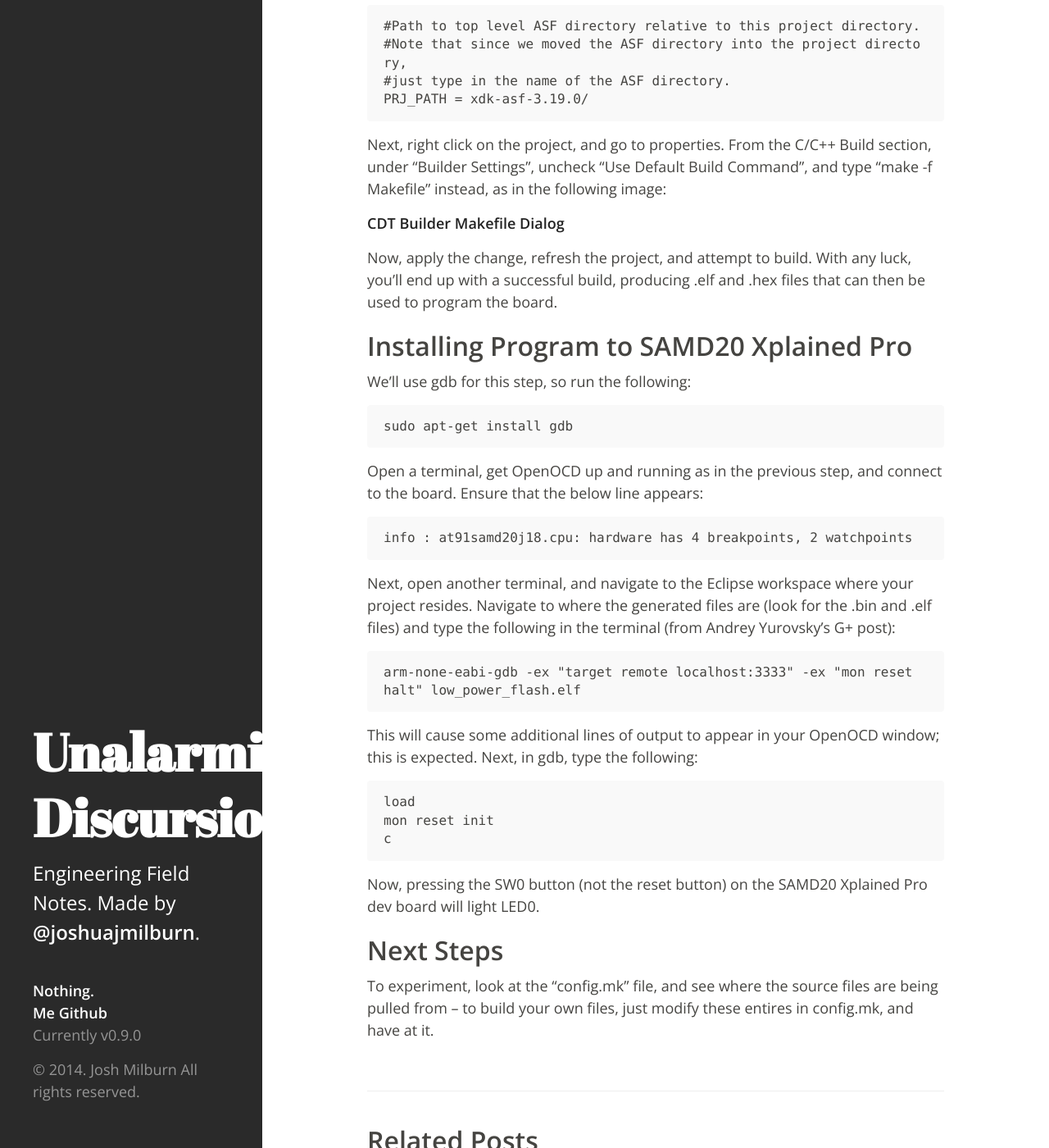
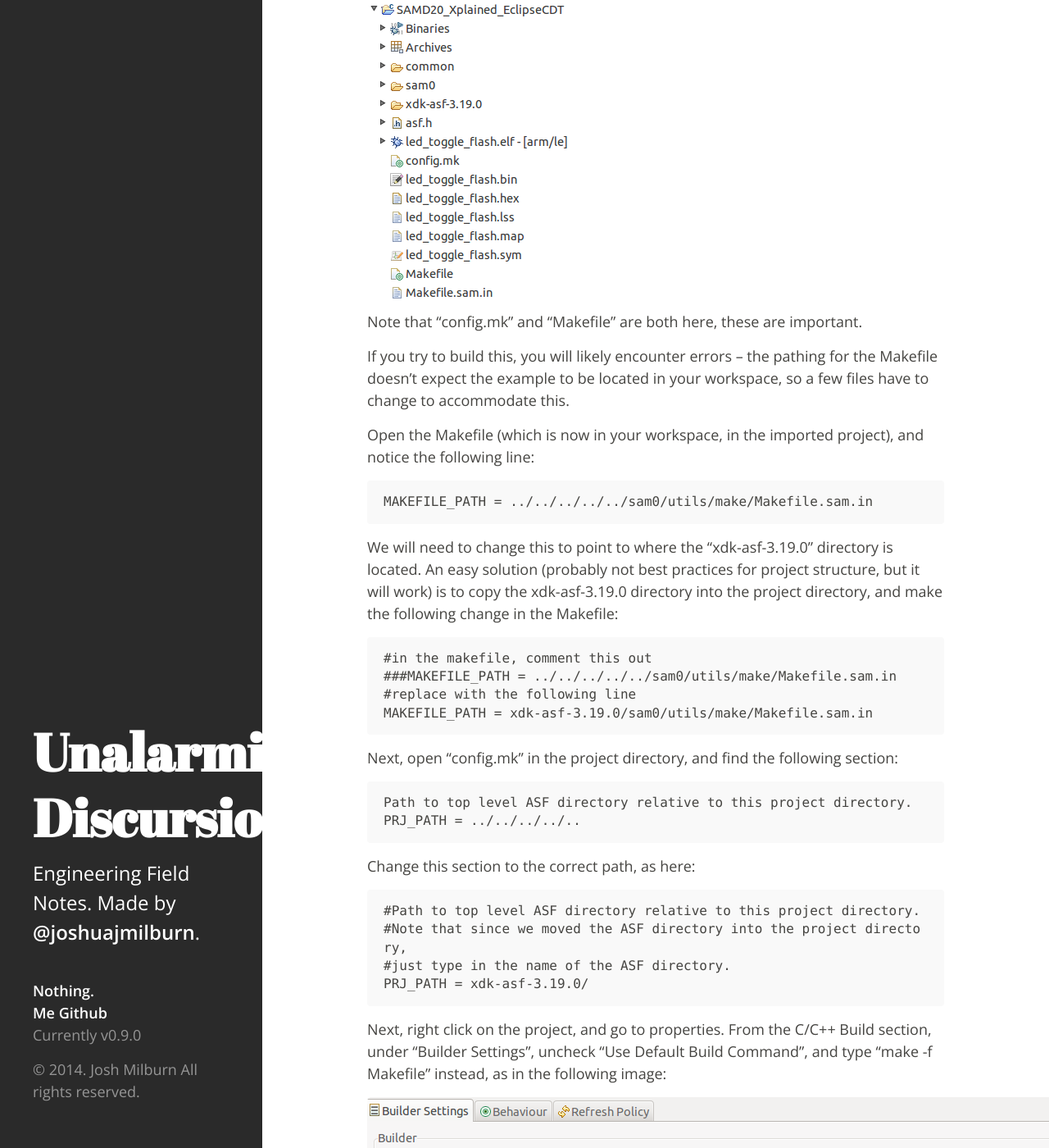
Before and after one commit to jjmilburn/jjmilburn.github.io, a Jekyll site: the page built from _posts/2014-09-18-Atmel-SAMD20-EclipseCDT.md, in a window 1280 px wide and 1400 px high, scrolled down 4840 px. Shown: the whole window at 82% size. Built offline with Jekyll 4.4.1, drawn with Linux system fonts in a browser that asks for light colours; Markdown is read by kramdown in place of the engine named in the settings; some of the changed text lies outside the part shown.

Commit message:
added images

```diff
--- a/_posts/2014-09-18-Atmel-SAMD20-EclipseCDT.md
+++ b/_posts/2014-09-18-Atmel-SAMD20-EclipseCDT.md
@@ -99,13 +101,13 @@ At this point, if you receive an error indicating "unable to open CMSIS-DAP devi
 * From here, navigate to the directory where you downloaded/unzipped the ASF; for me, its called "xdk-asf-3.19.0"
 * Navigate to the LED Toggle example project for SAMD20 Xplained, which is found at:
     xdf-asf-3.19.0/sam0/applications/led_toggle/samd20_xplained_pro/gcc
-[Import SAMD20 Example](Import_SAMD20_Example.png)
+![Import SAMD20 Example](/assets/images/Import_SAMD20_Example.png)
 
 * Click "Copy Projects into Workspace", and click Finish.
 
 At this point, the project should be in your workspace, and a directory structure something like the following image, without the binaries is likely what shows up in the project tree:
 
-[Project Tree](SAMD20_Project_Tree.png)
+![Project Tree](/assets/images/SAMD20_Project_Tree.png)
 
 Note that "config.mk" and "Makefile" are both here, these are important.
 
@@ -137,7 +139,7 @@ Change this section to the correct path, as here:
 Next, right click on the project, and go to properties.  From the C/C++ Build section, under "Builder Settings",
 uncheck "Use Default Build Command", and type "make -f Makefile" instead, as in the following image:
 
-[CDT Builder Makefile Dialog](CDT_Builder_Makefile.png)
+![CDT Builder Makefile Dialog](/assets/images/CDT_Builder_Makefile.png)
 
 Now, apply the change, refresh the project, and attempt to build.  With any luck, you'll end up with a successful build, producing .elf and .hex files that can then be used to program the board.
 
```
Also changed, not shown: other parts of _posts/2014-09-18-Atmel-SAMD20-EclipseCDT.md (+7 -1 lines).
